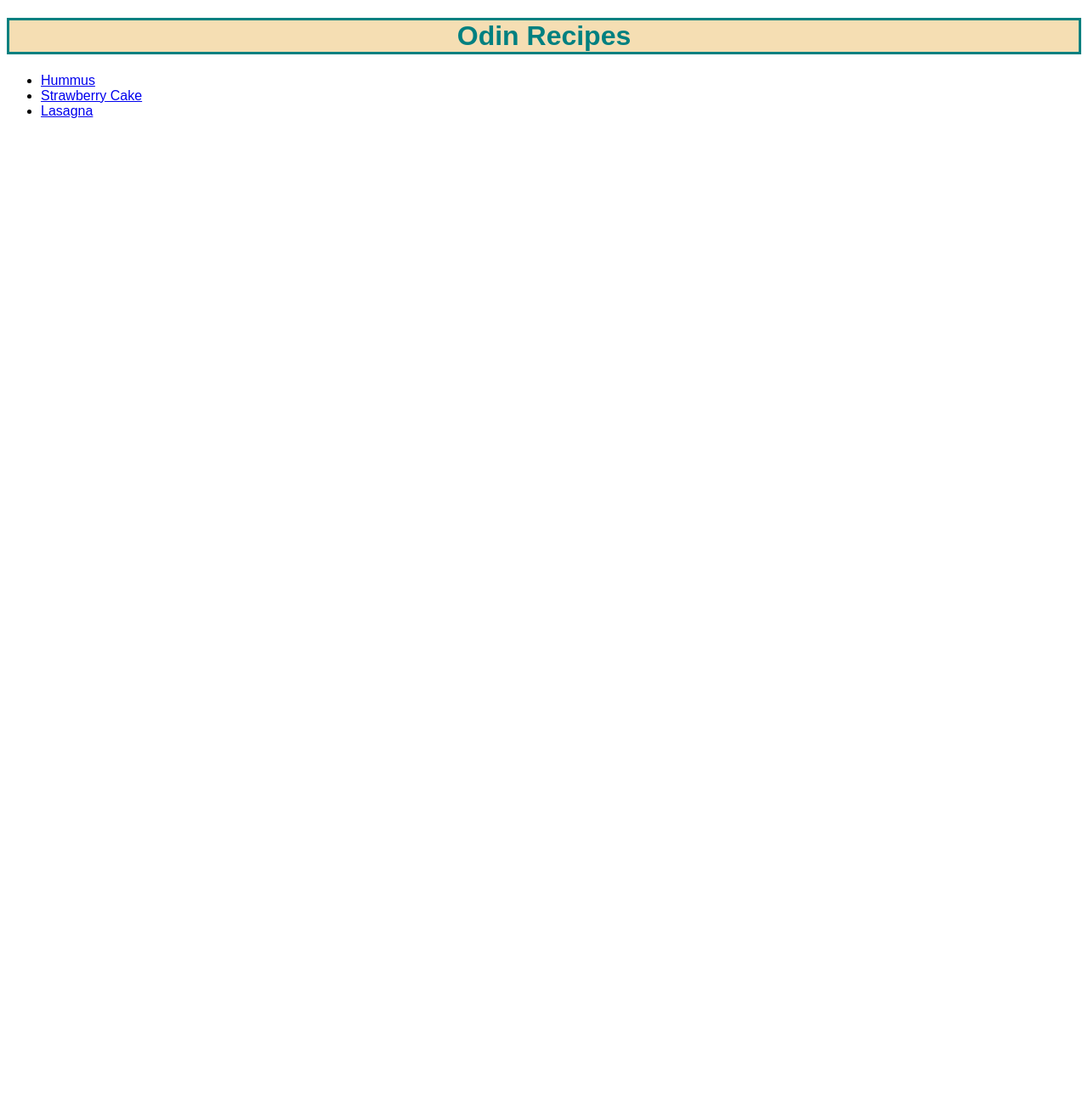
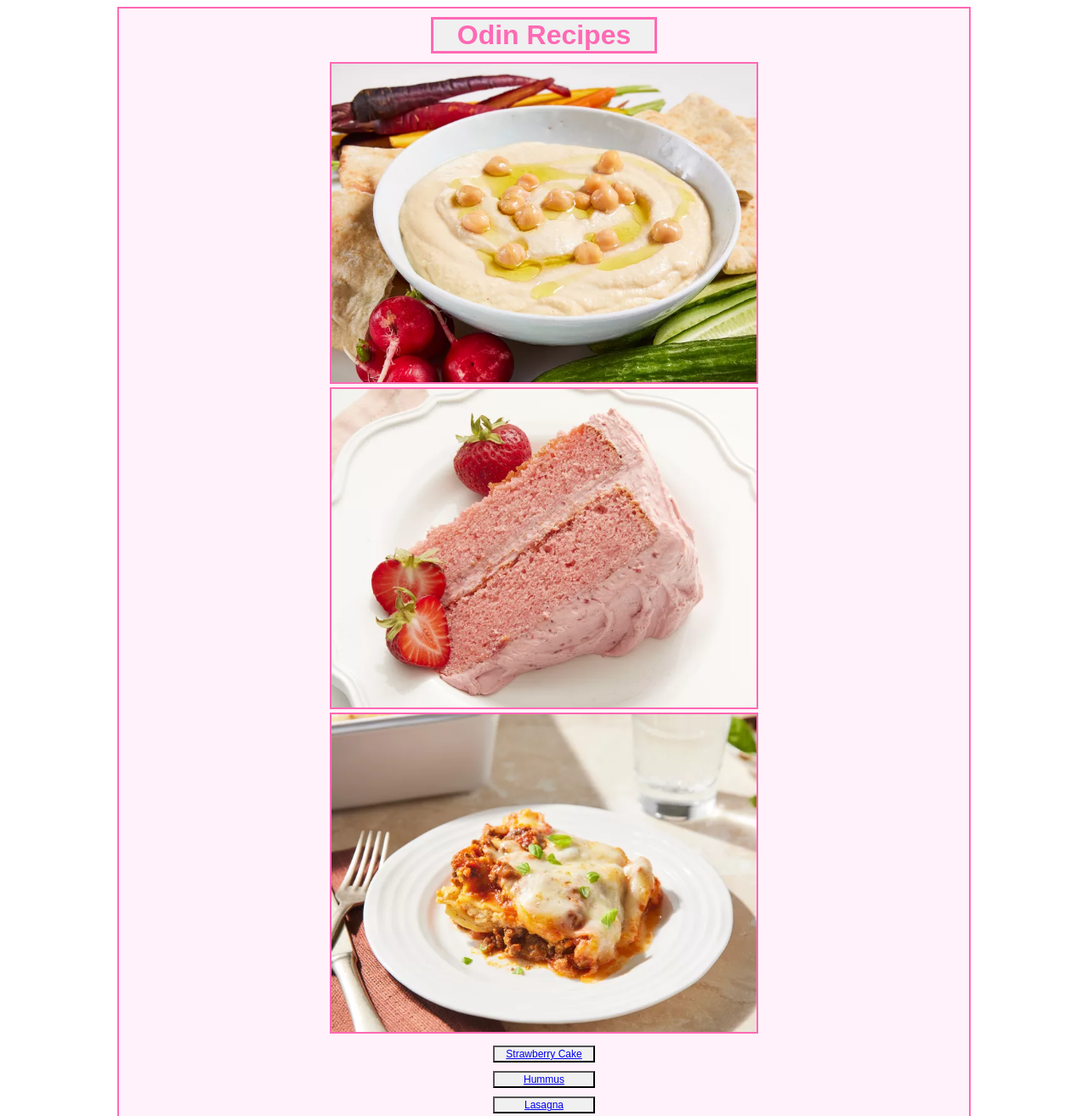
Before and after one commit to Ali-H7/odin-recipes, a plain HTML site: page index.html in a window 1280 px wide. Shown: the top 1314 px of the page at 85% size. Before the commit the page ends 800 px from the top, so only its background shows below. Drawn offline with Linux system fonts and the light colour scheme.

Commit message:
Change the layout of the website

```diff
--- a/index.html
+++ b/index.html
@@ -7,13 +7,17 @@
   </head>
 
   <body>
-    <div>
+    <div class="content" style="padding-bottom: 400px">
       <h1>Odin Recipes</h1>
-      <ul>
-        <li><a href="recipes/hummus.html">Hummus</a></li>
-        <li><a href="recipes/strawberrycake.html">Strawberry Cake</a></li>
-        <li><a href="recipes/lasagna.html">Lasagna</a></li>
-      </ul>
+      <div class="images">
+      <img src="recipes/hummus.jpg" alt="Photo of a dish of hummus with chickpeas on top of it" class="hummus-photo">
+      <img src="recipes/strawberrycake.jpg" alt="Photo of a slice of strawberry cake">
+      <img src="recipes/lasagna.jpg" alt="Photo of a dish of lasagna">
+    </div>
+        <button><a href="recipes/strawberrycake.html">Strawberry Cake</a></button>
+        <button><a href="recipes/hummus.html">Hummus</a></button>
+        <button><a href="recipes/lasagna.html">Lasagna</a></button>
+
     </div>
   </body>
 </html>
--- a/style.css
+++ b/style.css
@@ -1,25 +1,44 @@
-div {font-family: Arial, Helvetica, sans-serif;}
+body {padding: 0px 130px 0px 130px;}
+div {font-family: Arial, Helvetica, sans-serif; }
 
-h1 {color: teal;
+h1 {color: hotpink;
     font-size: 32px;
     font-weight: bold;
     text-align: center;
-    background-color: wheat;
-    border-style: solid;}
+    background-color: rgb(240, 240, 240);
+    border-style: solid;
+    width: 260px;
+    margin: 10px auto;
+}
 
-li {text-align: left;}
 
-.hummus-photo {height: auto;
-    width: 500px;
-    border:solid 1px teal;}
+button {display: block;
+width: 120px;
+margin: 10px auto;
+text-align: center;
+font-size: 12px;
+background-color: rgb(240, 240, 240);}
+
 
 img {height: auto;
     width: 500px;
-    border:solid 2px teal;}
+    border:solid 2px hotpink;
+margin: 0px 5px 0px 5px;}
 
-.title {color: teal;
+.images {text-align: center; display: block;}
+
+.title {color: hotpink;
     font-size: 20px;
     font-weight: bold;
     text-align: center;
-    background-color: wheat;
+    background-color: rgb(240, 240, 240);
     border-style: solid;}
+
+.align-text {text-align: center; padding: 0px 400px}
+
+.content {background-color:
+        rgb(255, 242, 250); border:solid 2px hotpink;}
+
+.center-image {display: block; margin: 0 auto;}
+
+.text-fix{margin-left: 25px;}
```
Also changed, not shown: recipes/hummus.html (+4 -3 lines), recipes/lasagna.html (+5 -4 lines), recipes/strawberrycake.html (+6 -3 lines).
